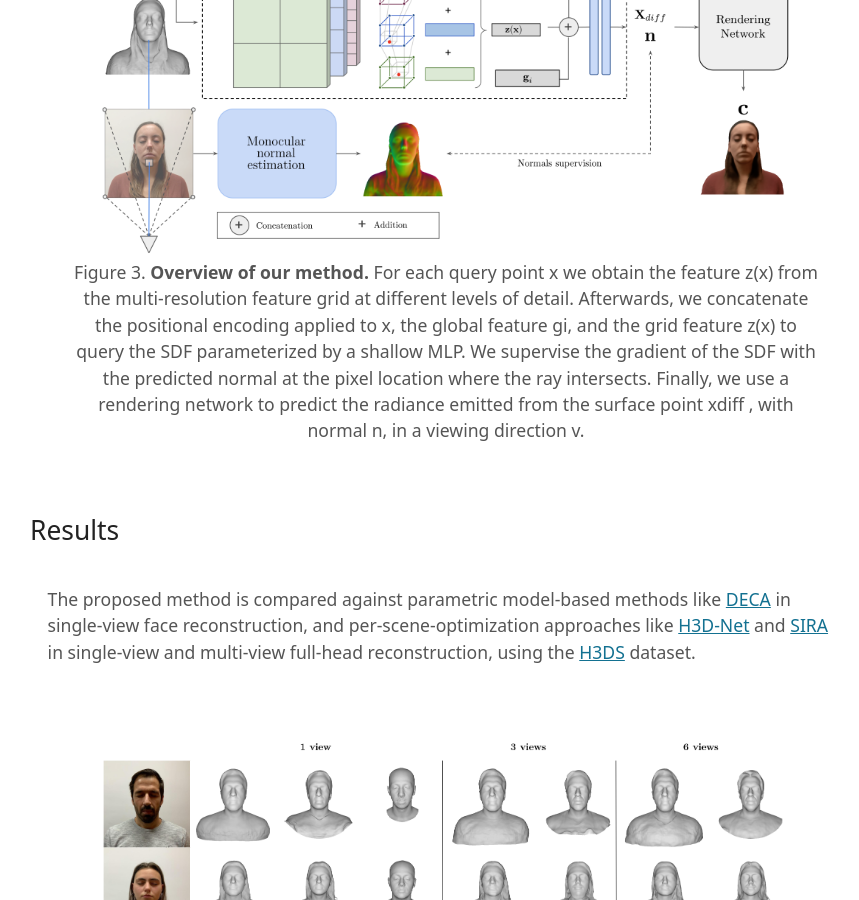
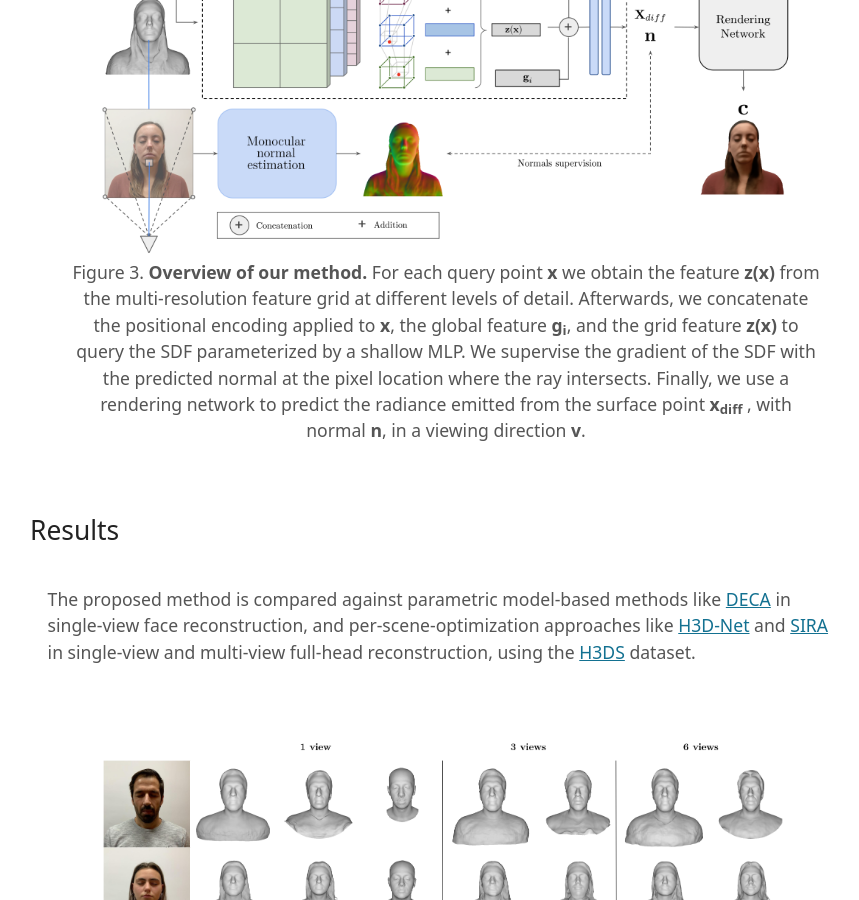
Before and after one commit to CrisalixSA/instant-avatar, a Jekyll site: the page built from index.md, in a window 1280 px wide and 900 px high, scrolled down 2571 px. Shown: the whole window, without its empty margins (194-1053 px from the left). Built offline with Jekyll 4.4.1, drawn with Linux system fonts in a browser that asks for light colours.

Commit message:
Updated method caption and added input images for opt procs

```diff
--- a/index.md
+++ b/index.md
@@ -22,7 +22,7 @@ Combined with some techniques originated from a few key insights, our 3D reconst
 
 <figure align="center"  style="margin-top: 2em; margin-bottom: 2em">
   <img src="assets/images/method.png" width="700" />
-  <figcaption>Figure 3. <b>Overview of our method.</b> For each query point x we obtain the feature z(x) from the multi-resolution feature grid at different levels of detail. Afterwards, we concatenate the positional encoding applied to x, the global feature gi, and the grid feature z(x) to query the SDF parameterized by a shallow MLP. We supervise the gradient of the SDF with the predicted normal at the pixel location where the ray intersects. Finally, we use a rendering network to predict the radiance emitted from the surface point xdiff , with normal n, in a viewing direction v.</figcaption>
+  <figcaption>Figure 3. <b>Overview of our method.</b> For each query point <b>x</b> we obtain the feature <b>z(x)</b> from the multi-resolution feature grid at different levels of detail. Afterwards, we concatenate the positional encoding applied to <b>x</b>, the global feature <b>g<sub>i</sub></b>, and the grid feature <b>z(x)</b> to query the SDF parameterized by a shallow MLP. We supervise the gradient of the SDF with the predicted normal at the pixel location where the ray intersects. Finally, we use a rendering network to predict the radiance emitted from the surface point <b>x<sub>diff</sub></b> , with normal <b>n</b>, in a viewing direction <b>v</b>.</figcaption>
 </figure>
 
 ## Results
@@ -45,16 +45,19 @@ The proposed method is compared against parametric model-based methods like [DEC
 </figure>
 
 <figure align="center"  style="margin-top: 2em; margin-bottom: 2em">
+  <img src="assets/images/1 view - 34f084f75deb512f.jpg" width="300" />
   <img src="assets/images/1 view - 34f084f75deb512f.gif" width="300" />
   <figcaption>Figure 7. <b>3D reconstruction optimization process</b> on commodity hardware (input: <b>1 view</b>).</figcaption>
 </figure>
 
 <figure align="center"  style="margin-top: 2em; margin-bottom: 2em">
+  <img src="assets/images/3 views - 5d0e87f3adb80226.jpg" width="300" />
   <img src="assets/images/3 views - 5d0e87f3adb80226.gif" width="300" />
   <figcaption>Figure 8. <b>3D reconstruction optimization process</b> on commodity hardware (input: <b>3 views</b>).</figcaption>
 </figure>
 
 <figure align="center"  style="margin-top: 2em; margin-bottom: 2em">
+  <img src="assets/images/6 views - 797a46725454b9c0.jpg" width="300" />
   <img src="assets/images/6 views - 797a46725454b9c0.gif" width="300" />
   <figcaption>Figure 9. <b>3D reconstruction optimization process</b> on commodity hardware (input: <b>6 views</b>).</figcaption>
 </figure>
```
Also changed, not shown: assets/images/1 view - 34f084f75deb512f.jpg (added), assets/images/3 views - 5d0e87f3adb80226.jpg (added), assets/images/6 views - 797a46725454b9c0.jpg (added).
